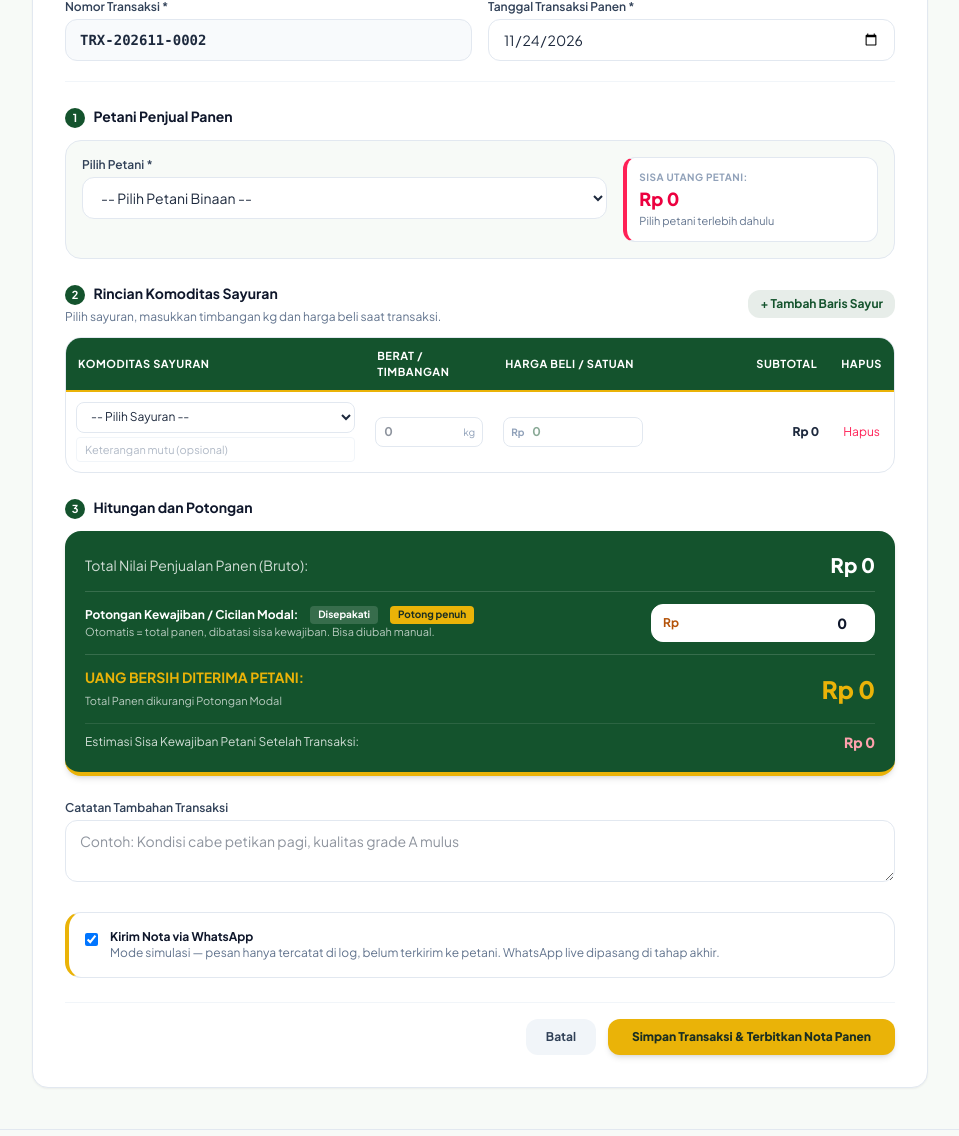
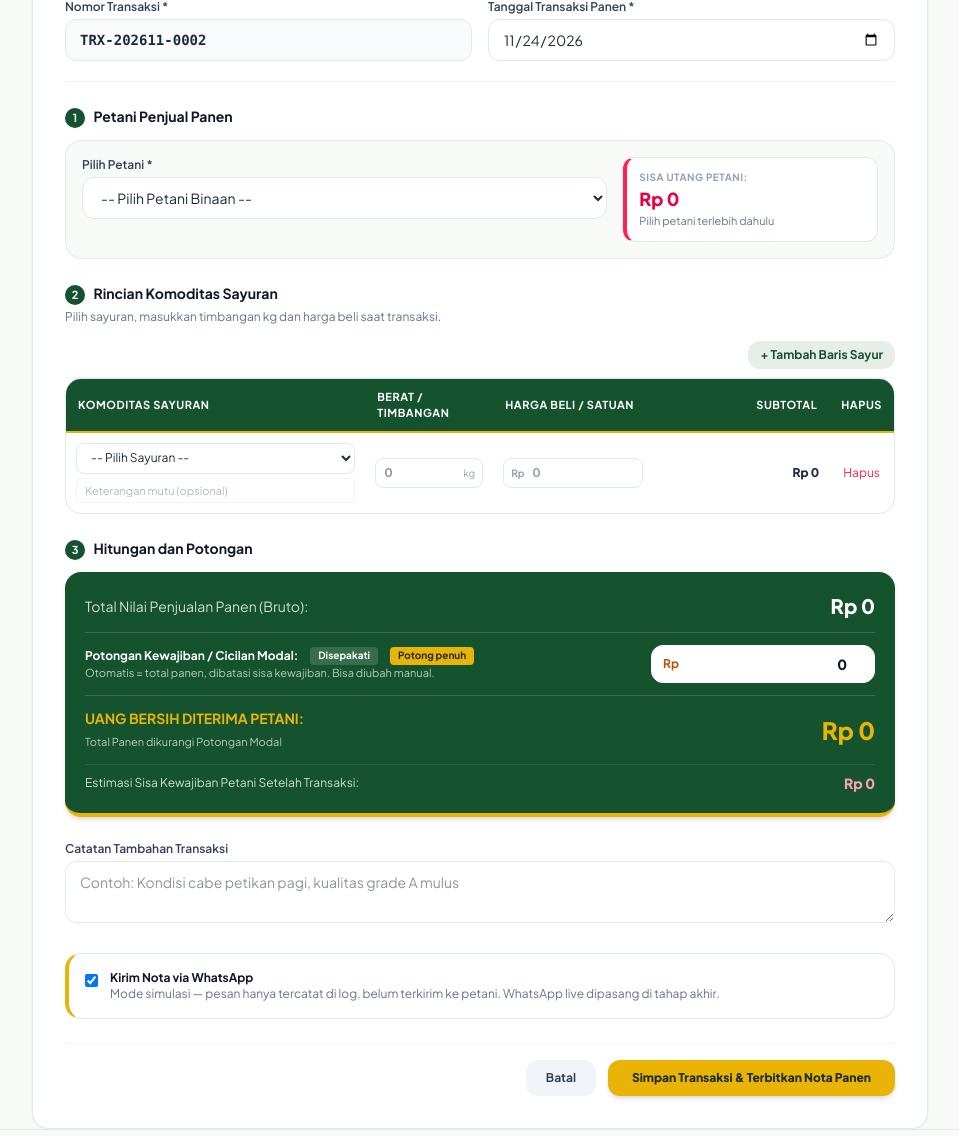
Before and after one commit to muhamadyoga111new-sketch/TaniKelola, a Laravel app: page /pengepul/transaksi/create in a window 1280 px wide. Shown: the part 248-1384 px from the top of the page, without its empty margins (160-1119 px from the left). Run offline with Laravel 12, Linux system fonts and the light colour scheme; a user stored in the database is signed in; data comes from the database, SQL or seed files in the repository; style sheets or scripts are compiled from the project's sources.

Commit message:
halaman panen

```diff
--- a/resources/views/pengepul/transaksi/create.blade.php
+++ b/resources/views/pengepul/transaksi/create.blade.php
@@ -83,15 +83,17 @@
 
             <!-- 2. Multi-Row Vegetable Harvest Items -->
             <div>
-                <div class="flex flex-col items-stretch gap-2 sm:flex-row sm:items-center sm:justify-between mb-3">
-                    <div class="min-w-0">
-                        <h4 class="font-bold text-sm text-slate-900"><span class="inline-flex items-center justify-center w-5 h-5 rounded-full bg-[#14532d] text-white text-[11px] font-bold mr-1.5">2</span> Rincian Komoditas Sayuran</h4>
-                        <p class="text-xs text-slate-500 mt-1">Pilih sayuran, masukkan timbangan kg dan harga beli saat transaksi.</p>
-                    </div>
+                <div class="min-w-0 mb-2">
+                    <h4 class="font-bold text-sm text-slate-900"><span class="inline-flex items-center justify-center w-5 h-5 rounded-full bg-[#14532d] text-white text-[11px] font-bold mr-1.5">2</span> Rincian Komoditas Sayuran</h4>
+                    <p class="text-xs text-slate-500 mt-1">Pilih sayuran, masukkan timbangan kg dan harga beli saat transaksi.</p>
+                </div>
+                {{-- Tombol menempel (sticky) selama masih di bagian komoditas: tetap terlihat
+                     saat scroll lewat banyak baris, dan ikut hilang begitu masuk bagian Hitungan. --}}
+                <div class="sticky top-0 md:top-20 z-20 bg-white py-2 sm:flex sm:justify-end border-b border-slate-100">
                     <button type="button" onclick="addRow()" class="w-full sm:w-auto justify-center shrink-0 whitespace-nowrap inline-flex items-center space-x-1.5 px-3 py-1.5 rounded-xl bg-[#14532d]/10 hover:bg-[#14532d]/20 text-[#14532d] font-bold text-xs transition">
                         <span>+ Tambah Baris Sayur</span>
                     </button>
-                    <p id="rowHint" class="hidden text-[11px] text-rose-600">Isi dulu komoditas di baris terakhir sebelum menambah baris baru.</p>
+                    <p id="rowHint" class="hidden text-[11px] text-rose-600 mt-1">Isi dulu komoditas di baris terakhir sebelum menambah baris baru.</p>
                 </div>
 
                 <div class="overflow-x-auto border border-slate-200 rounded-2xl">
```
